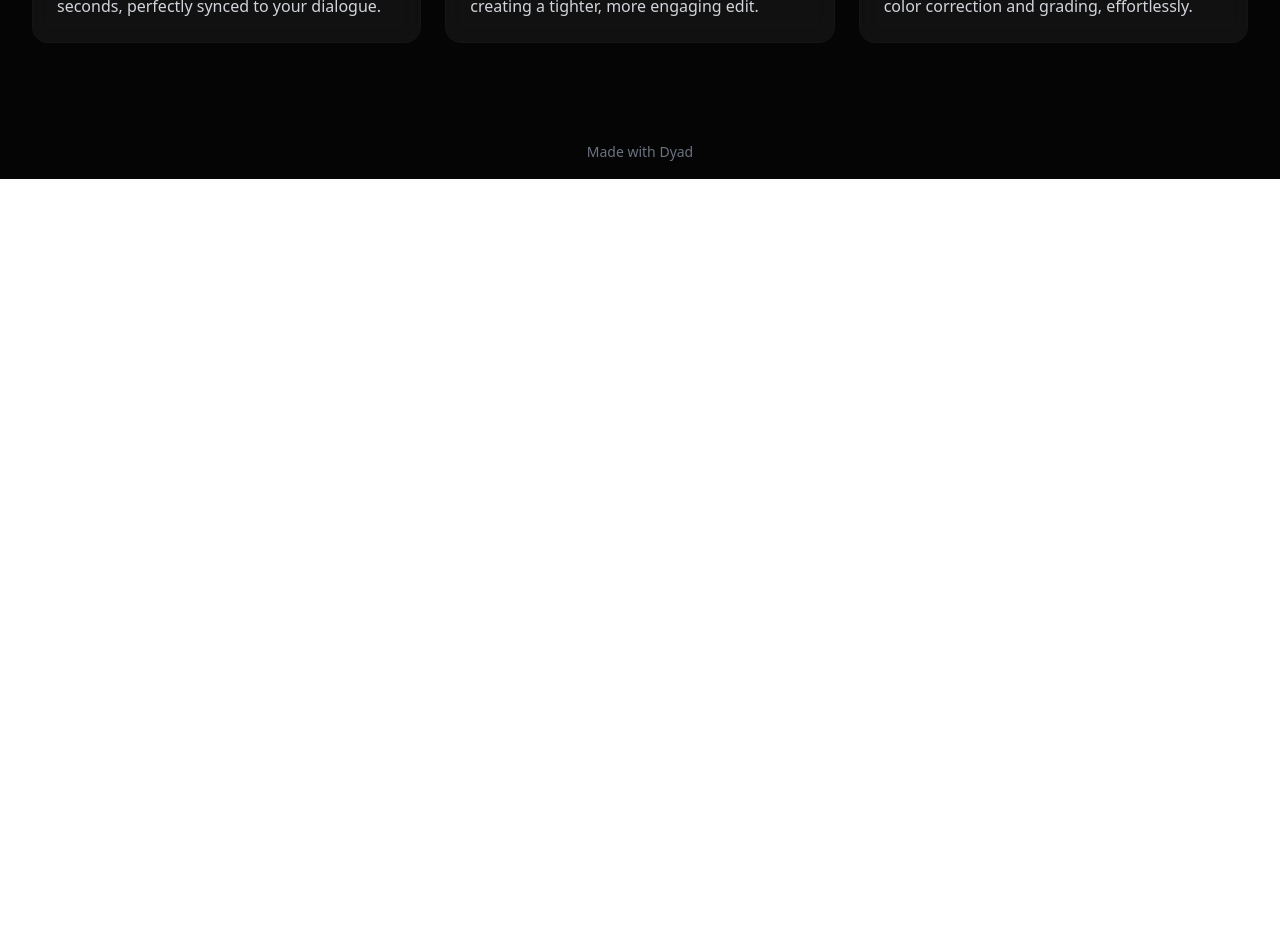
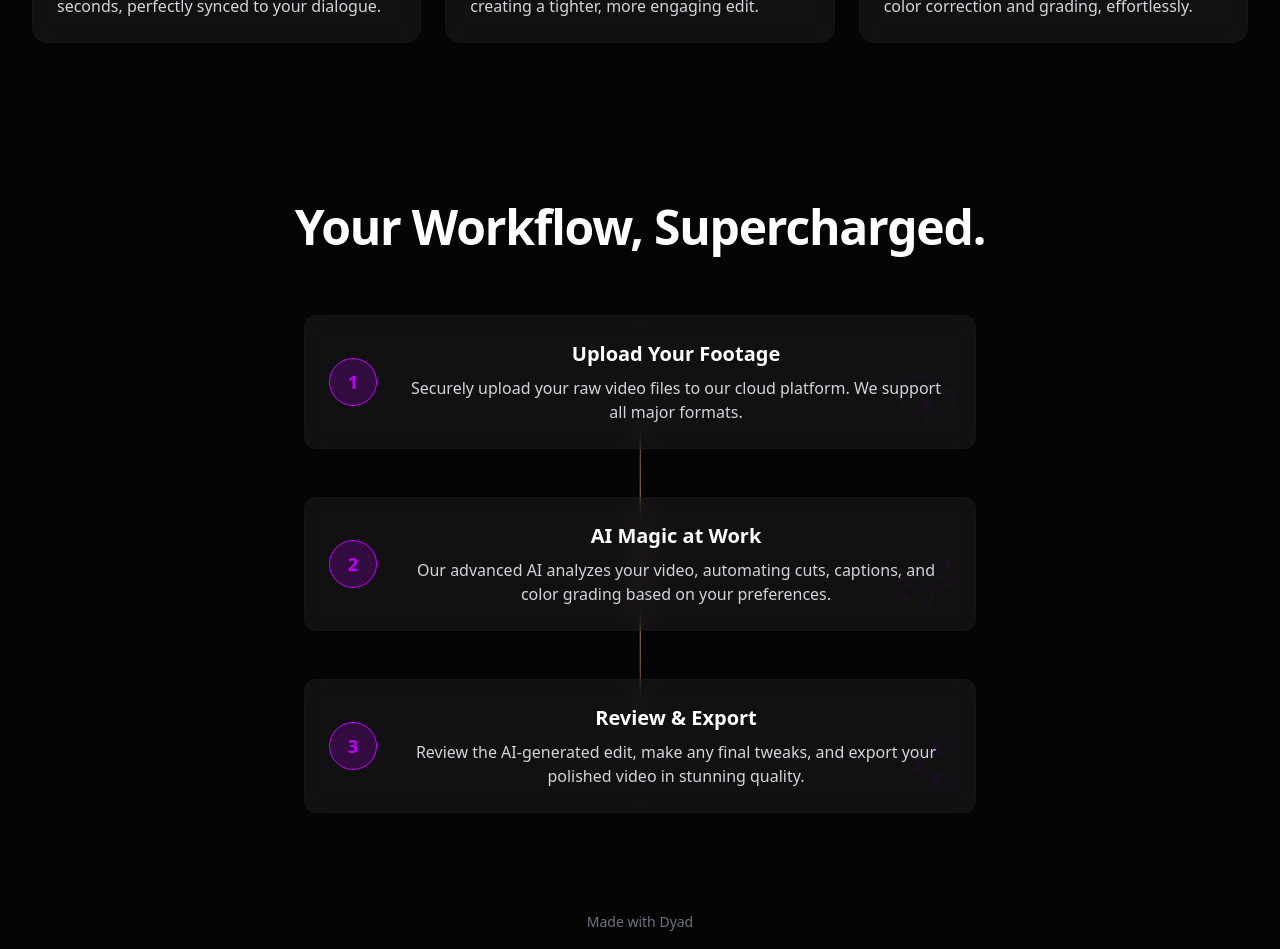
Before and after one commit to udaychanpa635/clever-lobster-yawn, a React (Vite) app: page / in a window 1280 px wide. Shown: the part 1540-2489 px from the top of the page. Before the commit the page ends 1719 px from the top, so only its background shows below. Built offline with nearby package versions, Linux system fonts and the light colour scheme.

Commit message:
[dyad] wrote 2 file(s)

```diff
--- /dev/null
+++ b/src/components/sections/HowItWorks.tsx
@@ -0,0 +1,91 @@
+"use client";
+
+import React from 'react';
+import { motion } from 'framer-motion';
+import { UploadCloud, Sparkles, Share2 } from 'lucide-react';
+
+interface StepProps {
+  icon: React.ElementType;
+  title: string;
+  description: string;
+  stepNumber: number;
+}
+
+const StepCard = ({ icon: Icon, title, description, stepNumber }: StepProps) => {
+  return (
+    <motion.div
+      className="relative flex items-start md:items-center gap-6 p-6 rounded-xl bg-white/5 backdrop-blur-md border border-deep-charcoal/50"
+      initial={{ opacity: 0, y: 50 }}
+      whileInView={{ opacity: 1, y: 0 }}
+      viewport={{ once: true, amount: 0.3 }}
+      transition={{ duration: 0.6, delay: stepNumber * 0.1 }}
+    >
+      <div className="relative z-10 flex-shrink-0 w-12 h-12 flex items-center justify-center rounded-full bg-electric-violet/20 border border-electric-violet text-electric-violet font-bold text-lg">
+        {stepNumber}
+      </div>
+      <div className="relative z-10">
+        <h3 className="text-xl font-bold text-white mb-2">{title}</h3>
+        <p className="text-gray-300">{description}</p>
+      </div>
+      <div className="absolute top-0 left-0 w-full h-full pointer-events-none">
+        <Icon className="absolute right-4 bottom-4 w-16 h-16 text-electric-violet/10 opacity-30" />
+      </div>
+    </motion.div>
+  );
+};
+
+const HowItWorks = () => {
+  const steps = [
+    {
+      icon: UploadCloud,
+      title: "Upload Your Footage",
+      description: "Securely upload your raw video files to our cloud platform. We support all major formats.",
+    },
+    {
+      icon: Sparkles,
+      title: "AI Magic at Work",
+      description: "Our advanced AI analyzes your video, automating cuts, captions, and color grading based on your preferences.",
+    },
+    {
+      icon: Share2,
+      title: "Review & Export",
+      description: "Review the AI-generated edit, make any final tweaks, and export your polished video in stunning quality.",
+    },
+  ];
+
+  return (
+    <section className="py-20 bg-midnight-black text-white">
+      <div className="container mx-auto px-4 md:px-8 text-center">
+        <motion.h2
+          className="text-4xl md:text-5xl font-extrabold mb-16 tracking-tight"
+          initial={{ opacity: 0, y: -20 }}
+          whileInView={{ opacity: 1, y: 0 }}
+          viewport={{ once: true, amount: 0.5 }}
+          transition={{ duration: 0.6, delay: 0.2 }}
+        >
+          Your Workflow, Supercharged.
+        </motion.h2>
+
+        <div className="relative max-w-2xl mx-auto">
+          {/* Glowing connecting lines */}
+          <div className="absolute left-1/2 -translate-x-1/2 top-0 bottom-0 w-0.5 bg-gradient-to-b from-electric-violet/0 via-electric-violet/50 to-electric-violet/0 z-0"></div>
+          <div className="absolute left-1/2 -translate-x-1/2 top-0 bottom-0 w-px bg-gradient-to-b from-cyber-lime/0 via-cyber-lime/50 to-cyber-lime/0 animate-pulse duration-1000 z-0"></div>
+
+          <div className="space-y-12">
+            {steps.map((step, index) => (
+              <StepCard
+                key={index}
+                icon={step.icon}
+                title={step.title}
+                description={step.description}
+                stepNumber={index + 1}
+              />
+            ))}
+          </div>
+        </div>
+      </div>
+    </section>
+  );
+};
+
+export default HowItWorks;
--- a/src/pages/Index.tsx
+++ b/src/pages/Index.tsx
@@ -5,6 +5,7 @@ import Navbar from "@/components/layout/Navbar";
 import Hero from "@/components/sections/Hero";
 import SocialProof from "@/components/sections/SocialProof";
 import BentoGridFeatures from "@/components/sections/BentoGridFeatures";
+import HowItWorks from "@/components/sections/HowItWorks";
 
 const Index = () => {
   return (
@@ -13,6 +14,7 @@ const Index = () => {
       <Hero />
       <SocialProof />
       <BentoGridFeatures />
+      <HowItWorks />
       {/* Other sections will be added here */}
       <MadeWithDyad />
     </div>
```
